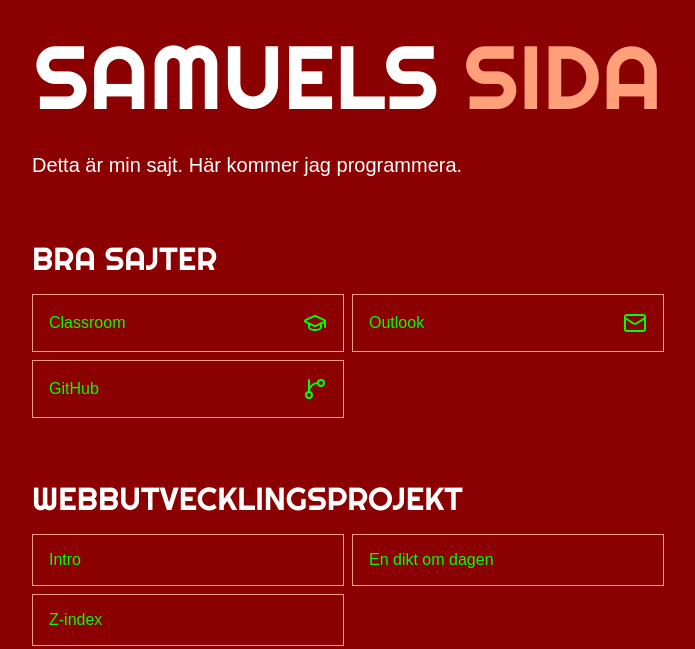
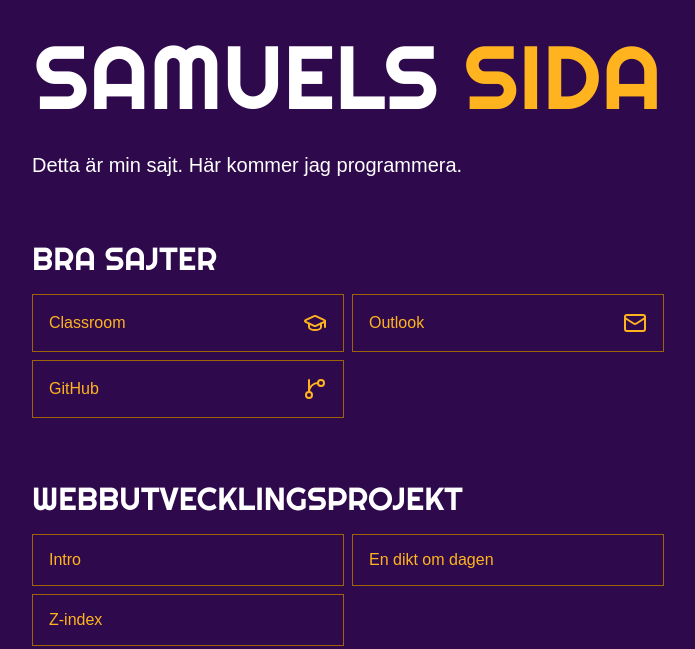
Before and after one commit to samuelpetterssonps/Webbutveckling1, a plain HTML site: page intro/index.html in a window 1280 px wide. Shown: the part 322-971 px from the top of the page, without its empty margins (292-987 px from the left). Drawn offline with Linux system fonts and the light colour scheme; a web font is replaced by a local one.

Commit message:
Update colors

```diff
--- a/intro/style.css
+++ b/intro/style.css
@@ -1,11 +1,17 @@
+:root {
+	--color-background: #2e0a4c;
+	--color-secondary: rgb(158, 98, 8);
+	--color-interactive: #ffb41f;
+}
+
 body {
-	background-color: darkred;
+	background-color: #2e0a4c;
 	color: white;
 	font-family: "Chiron GoRound TC", sans-serif, system-ui;
 }
 
 *:focus {
-	outline: lime solid 2px;
+	outline: var(--color-interactive) solid 2px;
 	outline-offset: 2px;
 }
 
@@ -31,7 +37,7 @@ h1 {
 	margin: 20px 0 0;
 
 	span {
-		color: lightsalmon;
+		color: var(--color-interactive);
 	}
 }
 
@@ -49,11 +55,11 @@ p {
 }
 
 a {
-	color: lime;
+	color: var(--color-interactive);
 }
 
 a:visited {
-	color: lightsalmon;
+	color: var(--color-secondary);
 }
 
 img {
@@ -74,8 +80,8 @@ img {
 
 	& a {
 		padding: 16px;
-		border: lightsalmon solid 1px;
-		color: lime;
+		border: var(--color-secondary) solid 1px;
+		color: var(--color-interactive);
 		display: flex;
 		justify-content: space-between;
 		align-items: center;
@@ -83,11 +89,11 @@ img {
 
 		& > svg {
 			height: 24px;
-			stroke: lime;
+			stroke: var(--color-interactive);
 		}
 
 		&:hover {
-			background: lime;
+			background: var(--color-interactive);
 			color: black;
 
 			& > svg {
```
